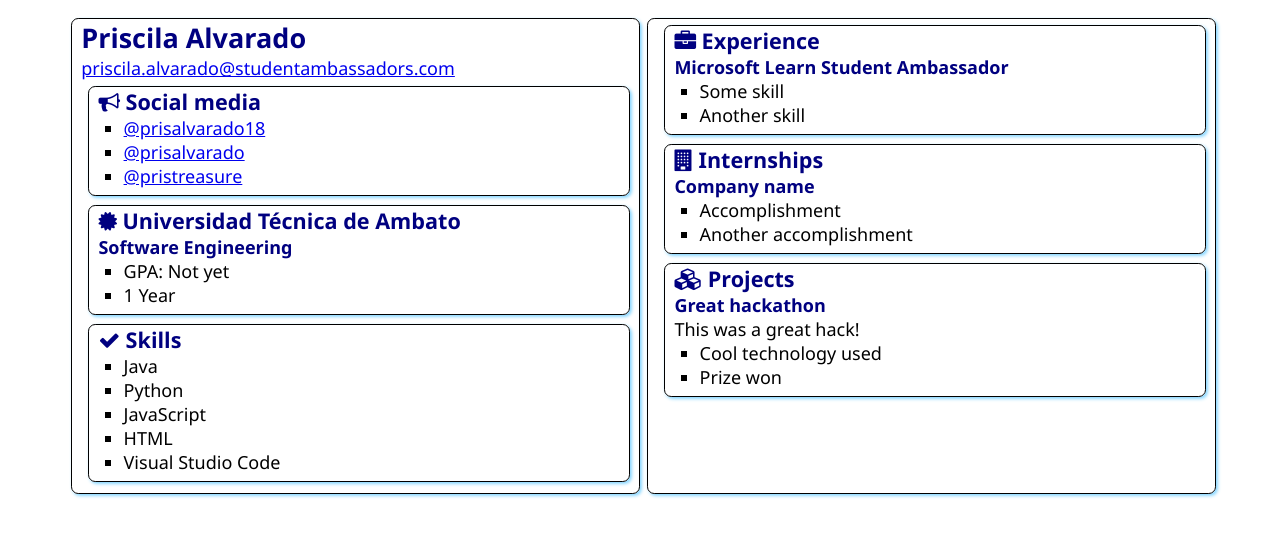
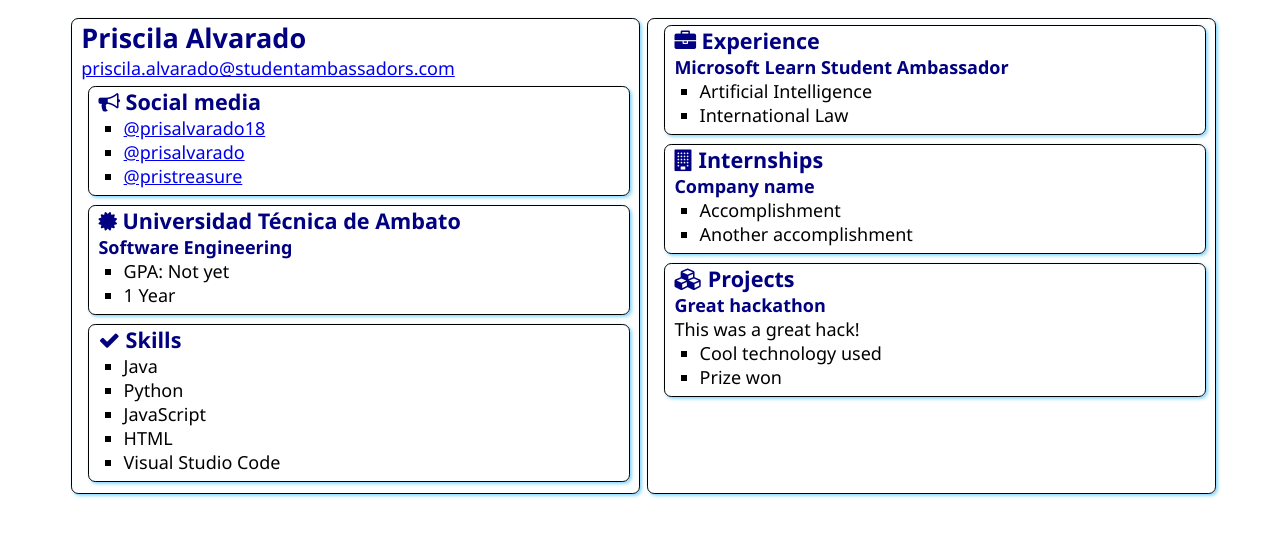
Before and after one commit to prisalvarado18/SATechnicalOnboarding, a plain HTML site: page src/index.html in a window 1280 px wide. Drawn offline with Linux system fonts and the light colour scheme.

Commit message:
Added MLSA skills
I added MLSA skills.

```diff
--- a/src/index.html
+++ b/src/index.html
@@ -63,8 +63,8 @@
                 </h2>
                 <h3>Microsoft Learn Student Ambassador</h3>
                 <ul>
-                    <li>Some skill</li>
-                    <li>Another skill</li>
+                    <li>Artificial Intelligence</li>
+                    <li>International Law</li>
                 </ul>
             </section>
             <section class="box">
```
